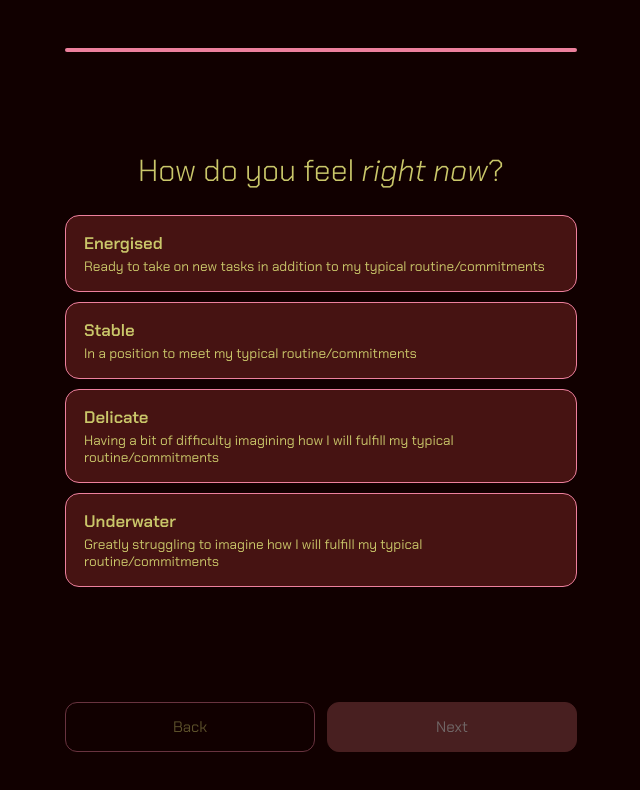
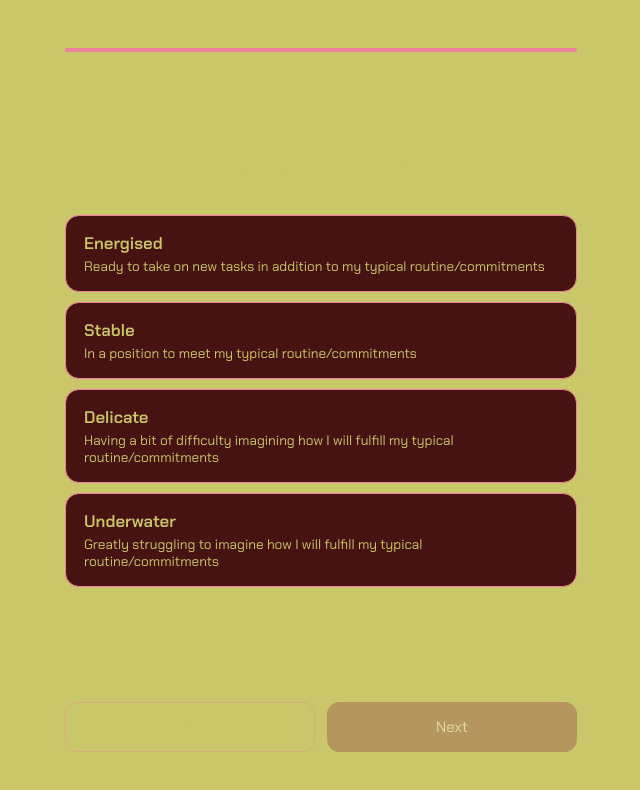
Before and after one commit to BlobGoblin66/capacity-checker, a React (Vite) app: page / in a window 1280 px wide. Shown: the top 790 px of the page, without its empty margins (319-959 px from the left). Built offline with nearby package versions, Linux system fonts and the light colour scheme.

Commit message:
Update index.css

```diff
--- a/src/index.css
+++ b/src/index.css
@@ -39,7 +39,7 @@ html, body, #root {
 
 body {
   margin: 0;
-  background: var(--color-bg);
+  background: var(--color-ink);
   color: var(--color-ink);
   font-family: var(--font-body);
 }
```
